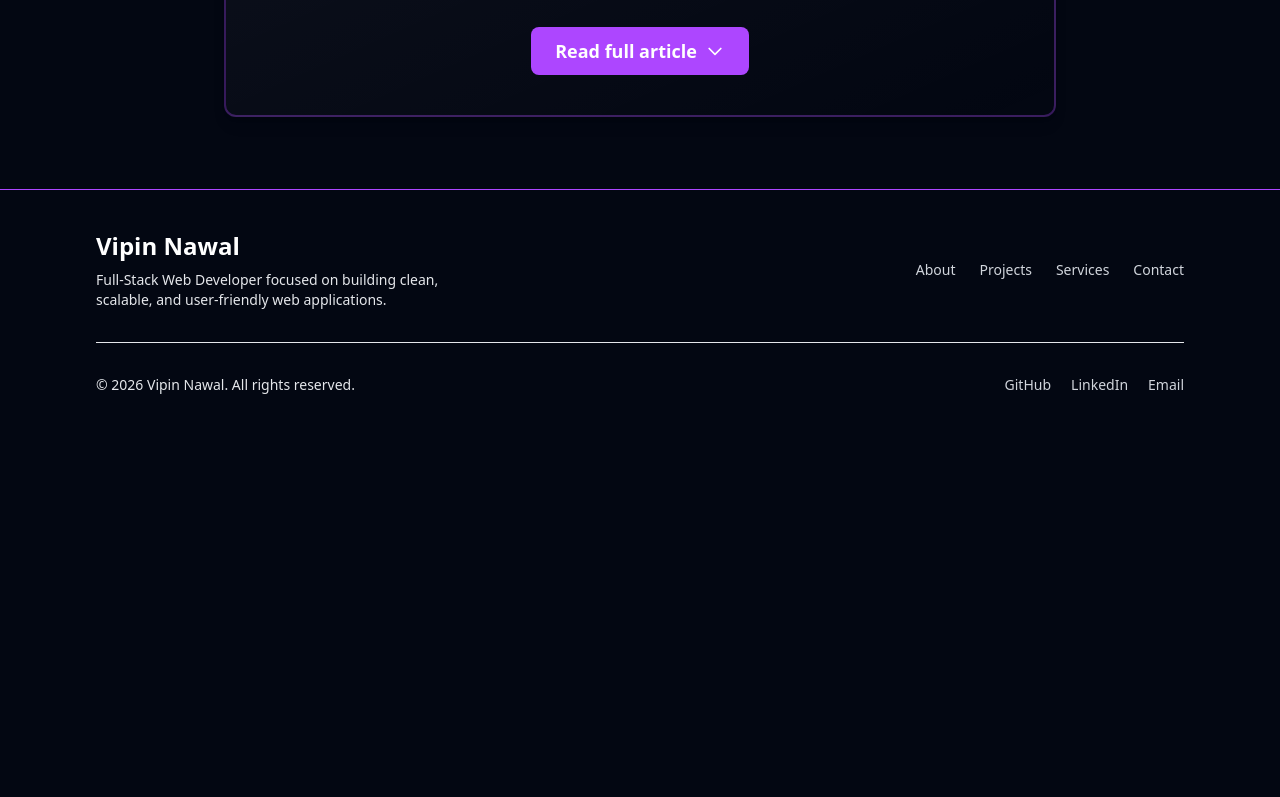
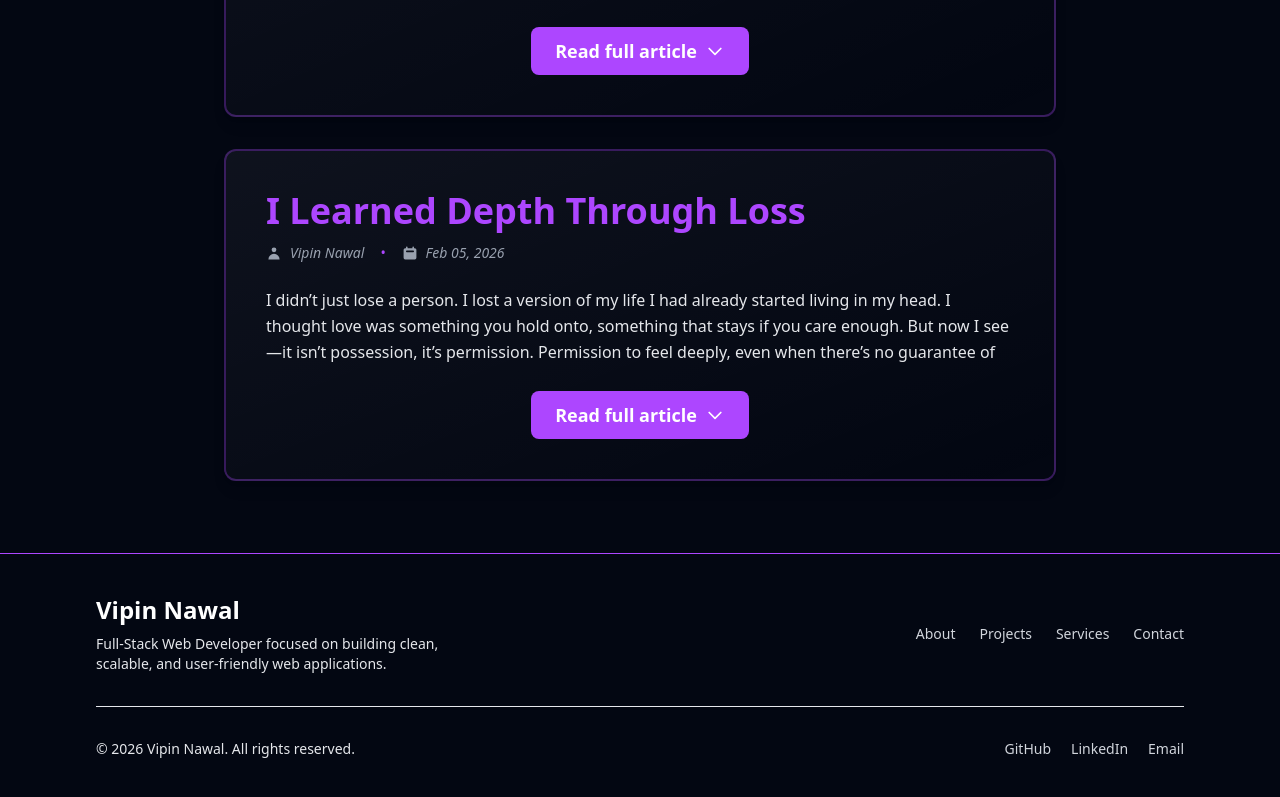
Before and after one commit to vpnnawal02/vipin-nawal-portfolio, a React (Vite) app in the folder frontend/: page /blogs in a window 1280 px wide. Shown: the part 799-1596 px from the top of the page. Before the commit the page ends 1234 px from the top, so only its background shows below. Built offline with nearby package versions, Linux system fonts and the light colour scheme.

Commit message:
added blog

```diff
--- a/frontend/src/assets/blogData.js
+++ b/frontend/src/assets/blogData.js
@@ -14,6 +14,14 @@ const blogData = [
         author: "Vipin Nawal",
         date: "Nov 20, 2025"
     },
+    {
+        id: 3,
+        title: "I Learned Depth Through Loss",
+        content: "I didn’t just lose a person. I lost a version of my life I had already started living in my head. I thought love was something you hold onto, something that stays if you care enough. But now I see—it isn’t possession, it’s permission. Permission to feel deeply, even when there’s no guarantee of forever. What hurts the most is not the absence. It’s the silence where dreams used to speak. I gave my honesty, my patience, my vulnerability without calculation. And maybe that’s why it hurts this way. But I don’t regret it. If loving fully leads to pain, I would still choose to love fully—because a guarded heart survives, but it never lives. This loss didn’t empty me. It exposed me. It showed me how deeply I can attach, how strongly I can hope, how human I am. I now understand that love doesn’t fail us; it teaches us. Sometimes gently. Sometimes by breaking us open. I am learning that not everything meant for me is meant to stay. Some people come only to change the way I see myself, the world, and my own capacity to feel. So I’m not bitter. I’m quieter. More aware. Less naïve. I carry the pain, but I also carry the proof that I once loved without fear. And that matters to me. Because even in loss, I didn’t lose myself. I am still here— changed, scarred, but deeper than before.",
+        author: "Vipin Nawal",
+        date: "Feb 05, 2026"
+    },
+
 
 ];
 
```
